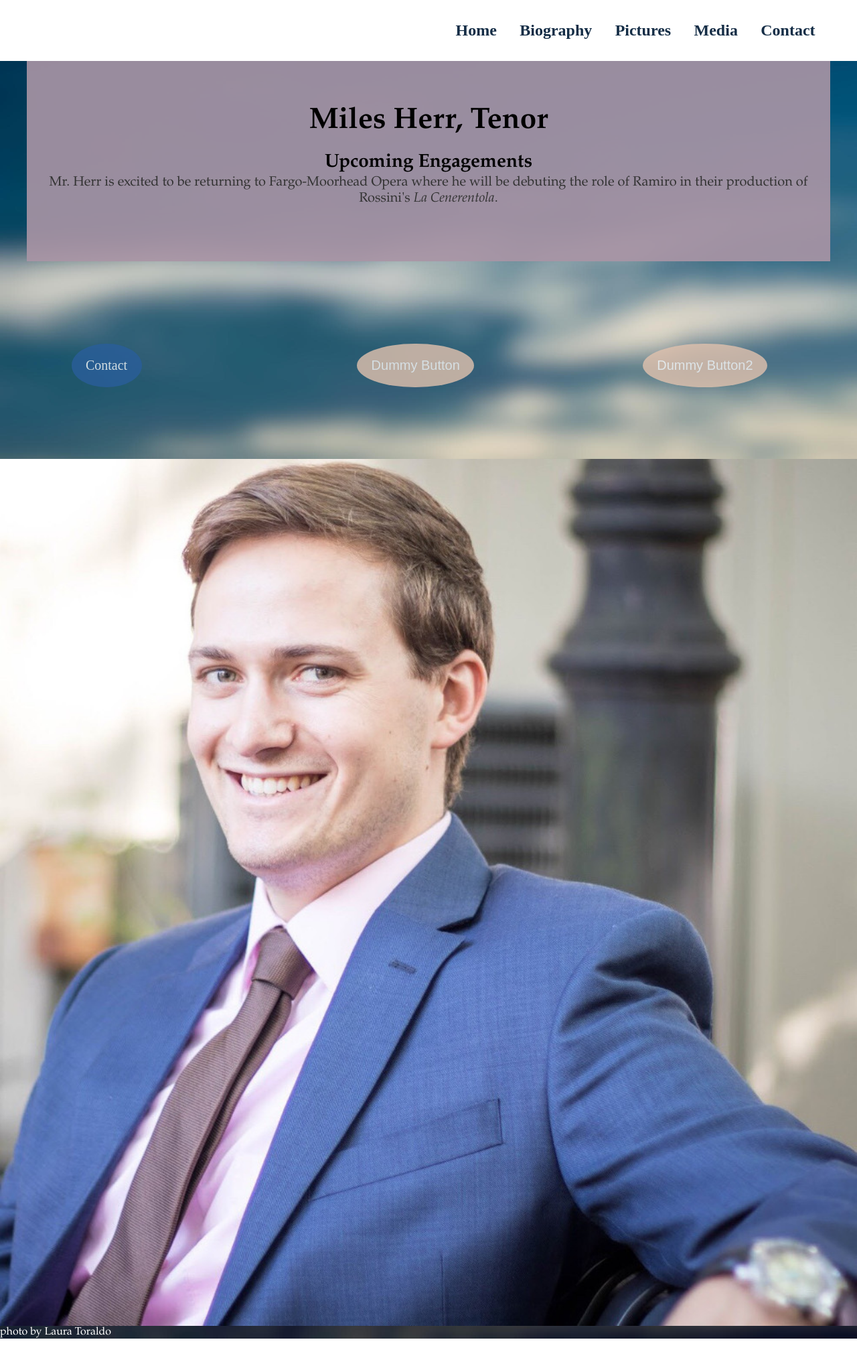
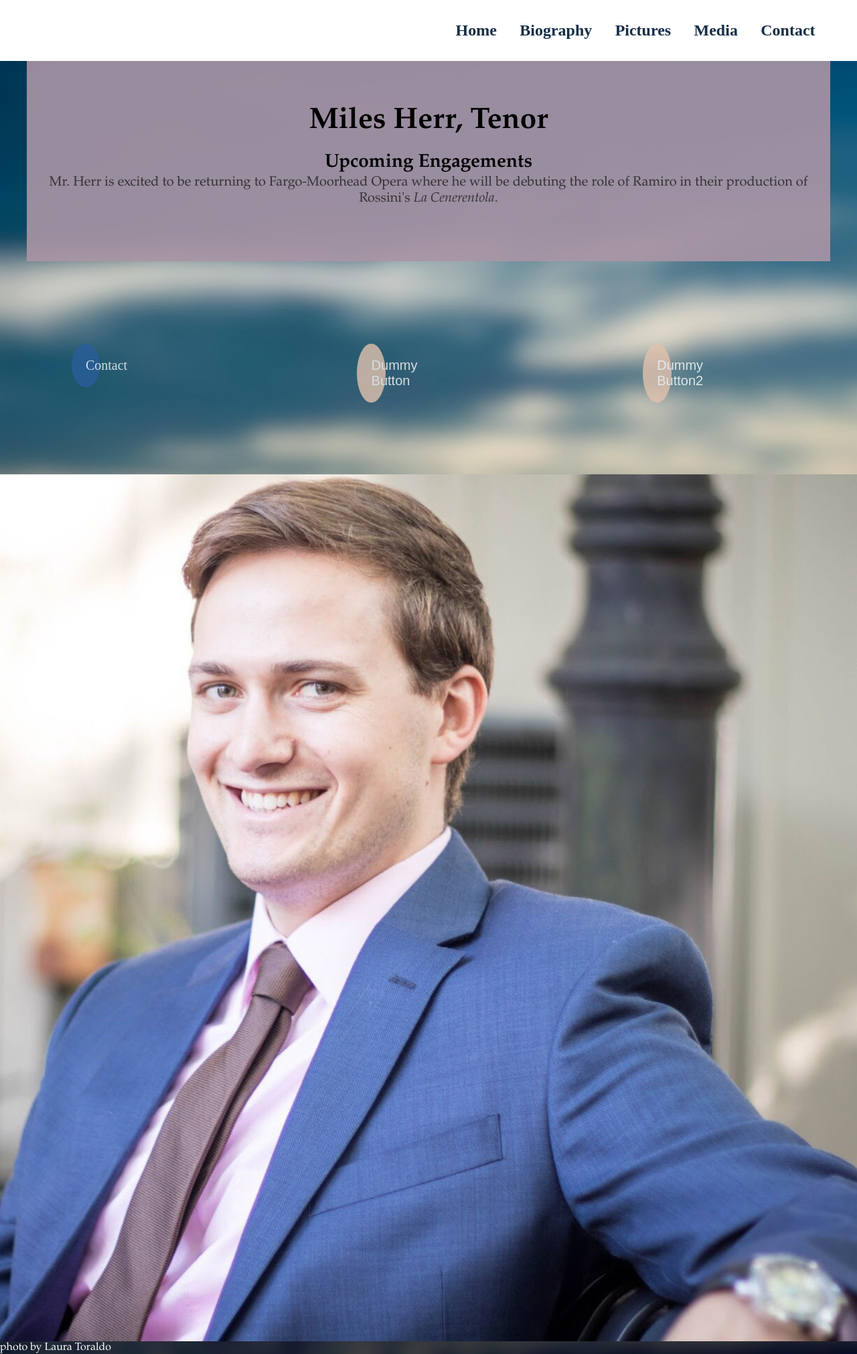
Before and after one commit to leemlb06pmi/leemlb06pmi.github.io, a Jekyll site: the page built from index.html, in a window 1280 px wide. Shown: the whole page at 67% size. Built offline with Jekyll 4.4.1, drawn with Linux system fonts in a browser that asks for light colours; before the commit the page ends 1998 px from its top, so only the background shows below that.

Commit message:
Update main.css

```diff
--- a/css/main.css
+++ b/css/main.css
@@ -75,6 +75,9 @@ footer {
 	border:none;
 	color:white;
 	padding:5%;
+	width:5%;
+	height:5%;
+	box-sizing:border-box;
 	text-align:center;
 	text-decoration:none;
 	font-size: 1.25em;
```
